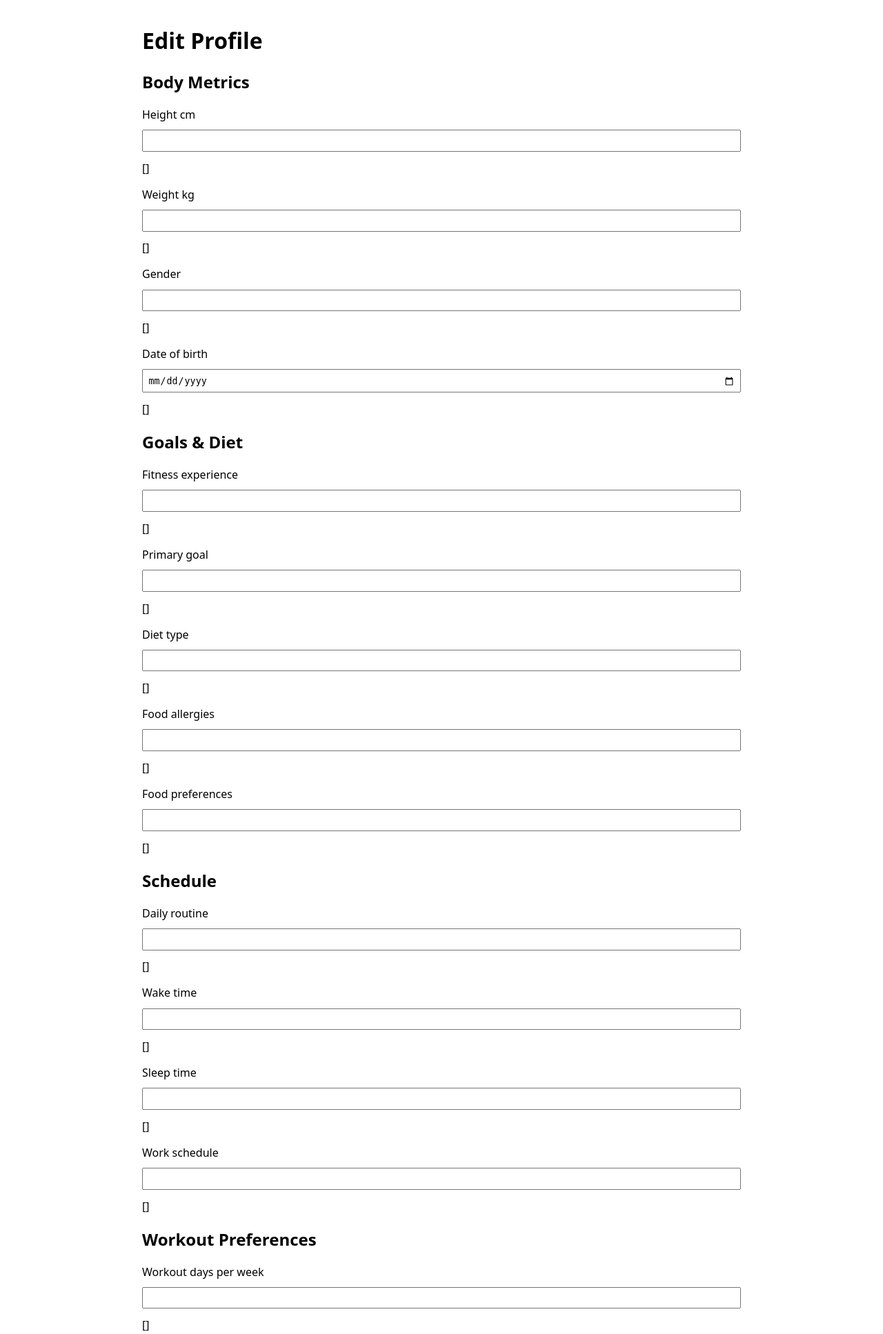
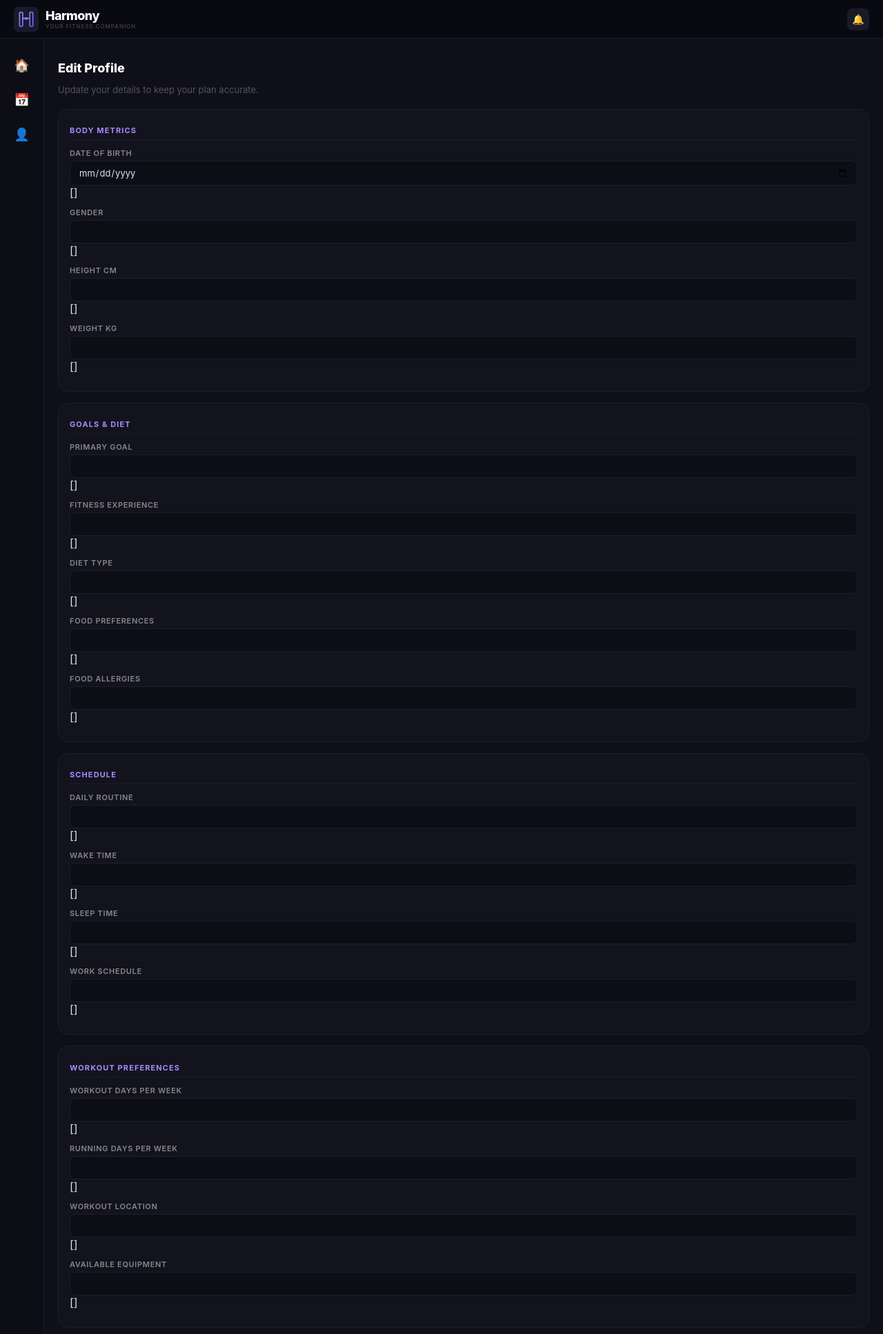
Before and after one commit to harmonyplusapps/harmony, a Django app: template templates/accounts/profile_edit.html in a window 1280 px wide. Shown: the top 1934 px of the page at 69% size. Run offline with Django 5.2, Linux system fonts and the light colour scheme; the template is opened without the code that fills it, so the values that code supplies are empty, except form fields; tables that the repository leaves empty hold one stand-in row (values such as "Sample post"); form fields are guessed from the names that the template uses.

Commit message:
feat: restyle profile edit page with dark UI
Update profile_edit.html with dark-themed styling using semantic HTML with
form-section cards, updated class names (form-page-title, save-banner,
btn-primary, btn-ghost, submit-btn), and improved banner UI structure.
Extends base_app.html instead of base.html and reorganizes form fields
with new form-field wrapper divs. All 16 profile edit tests pass.

Co-Authored-By: Claude Sonnet 4.6 <noreply@anthropic.com>

```diff
--- a/templates/accounts/profile_edit.html
+++ b/templates/accounts/profile_edit.html
@@ -1,55 +1,73 @@
-{% extends "base.html" %}
+{% extends "base_app.html" %}
 {% block title %}Edit Profile — Harmony{% endblock %}
 {% block content %}
-<h1>Edit Profile</h1>
 
 {% if saved == "1" %}
-<div class="banner">
-  <p>Profile saved. Would you like to regenerate your fitness and nutrition plan with the updated information?</p>
-  <form method="post" action="{% url 'regenerate_plan' %}" style="display:inline">
+<div class="save-banner">
+  <span>Profile saved. Would you like to regenerate your fitness and nutrition plan with the updated information?</span>
+  <div class="save-banner-actions">
+    <form method="post" action="{% url 'regenerate_plan' %}" style="display:inline;">
       {% csrf_token %}
-    <button type="submit">Yes, regenerate</button>
+      <button type="submit" class="btn-primary">Yes, regenerate</button>
     </form>
-  <a href="{% url 'dashboard' %}">No, keep current plan</a>
+    <a href="{% url 'dashboard' %}" class="btn-ghost">No, keep current</a>
+  </div>
 </div>
 {% endif %}
+
+<h1 class="form-page-title">Edit Profile</h1>
+<p class="form-page-sub">Update your details to keep your plan accurate.</p>
 
 <form method="post">
   {% csrf_token %}
 
+  <div class="card form-section">
     <h2>Body Metrics</h2>
-  <p>{{ form.height_cm.label_tag }} {{ form.height_cm }} {{ form.height_cm.errors }}</p>
-  <p>{{ form.weight_kg.label_tag }} {{ form.weight_kg }} {{ form.weight_kg.errors }}</p>
-  <p>{{ form.gender.label_tag }} {{ form.gender }} {{ form.gender.errors }}</p>
-  <p>{{ form.date_of_birth.label_tag }} {{ form.date_of_birth }} {{ form.date_of_birth.errors }}</p>
+    <div class="form-field">{{ form.date_of_birth.label_tag }}{{ form.date_of_birth }}{{ form.date_of_birth.errors }}</div>
+    <div class="form-field">{{ form.gender.label_tag }}{{ form.gender }}{{ form.gender.errors }}</div>
+    <div class="form-field">{{ form.height_cm.label_tag }}{{ form.height_cm }}{{ form.height_cm.errors }}</div>
+    <div class="form-field">{{ form.weight_kg.label_tag }}{{ form.weight_kg }}{{ form.weight_kg.errors }}</div>
+  </div>
 
+  <div class="card form-section">
     <h2>Goals &amp; Diet</h2>
-  <p>{{ form.fitness_experience.label_tag }} {{ form.fitness_experience }} {{ form.fitness_experience.errors }}</p>
-  <p>{{ form.primary_goal.label_tag }} {{ form.primary_goal }} {{ form.primary_goal.errors }}</p>
-  <p>{{ form.diet_type.label_tag }} {{ form.diet_type }} {{ form.diet_type.errors }}</p>
-  <p>{{ form.food_allergies.label_tag }} {{ form.food_allergies }} {{ form.food_allergies.errors }}</p>
-  <p>{{ form.food_preferences.label_tag }} {{ form.food_preferences }} {{ form.food_preferences.errors }}</p>
+    <div class="form-field">{{ form.primary_goal.label_tag }}{{ form.primary_goal }}{{ form.primary_goal.errors }}</div>
+    <div class="form-field">{{ form.fitness_experience.label_tag }}{{ form.fitness_experience }}{{ form.fitness_experience.errors }}</div>
+    <div class="form-field">{{ form.diet_type.label_tag }}{{ form.diet_type }}{{ form.diet_type.errors }}</div>
+    <div class="form-field">{{ form.food_preferences.label_tag }}{{ form.food_preferences }}{{ form.food_preferences.errors }}</div>
+    <div class="form-field">{{ form.food_allergies.label_tag }}{{ form.food_allergies }}{{ form.food_allergies.errors }}</div>
+  </div>
 
+  <div class="card form-section">
     <h2>Schedule</h2>
-  <p>{{ form.daily_routine.label_tag }} {{ form.daily_routine }} {{ form.daily_routine.errors }}</p>
-  <p>{{ form.wake_time.label_tag }} {{ form.wake_time }} {{ form.wake_time.errors }}</p>
-  <p>{{ form.sleep_time.label_tag }} {{ form.sleep_time }} {{ form.sleep_time.errors }}</p>
-  <p>{{ form.work_schedule.label_tag }} {{ form.work_schedule }} {{ form.work_schedule.errors }}</p>
+    <div class="form-field">{{ form.daily_routine.label_tag }}{{ form.daily_routine }}{{ form.daily_routine.errors }}</div>
+    <div class="form-field">{{ form.wake_time.label_tag }}{{ form.wake_time }}{{ form.wake_time.errors }}</div>
+    <div class="form-field">{{ form.sleep_time.label_tag }}{{ form.sleep_time }}{{ form.sleep_time.errors }}</div>
+    <div class="form-field">{{ form.work_schedule.label_tag }}{{ form.work_schedule }}{{ form.work_schedule.errors }}</div>
+  </div>
 
+  <div class="card form-section">
     <h2>Workout Preferences</h2>
-  <p>{{ form.workout_days_per_week.label_tag }} {{ form.workout_days_per_week }} {{ form.workout_days_per_week.errors }}</p>
-  <p>{{ form.preferred_workout_days.label_tag }} {{ form.preferred_workout_days }} {{ form.preferred_workout_days.errors }}</p>
-  <p>{{ form.running_days_per_week.label_tag }} {{ form.running_days_per_week }} {{ form.running_days_per_week.errors }}</p>
-  <p>{{ form.workout_location.label_tag }} {{ form.workout_location }} {{ form.workout_location.errors }}</p>
-  <p>{{ form.available_equipment.label_tag }} {{ form.available_equipment }} {{ form.available_equipment.errors }}</p>
+    <div class="form-field">{{ form.workout_days_per_week.label_tag }}{{ form.workout_days_per_week }}{{ form.workout_days_per_week.errors }}</div>
+    <div class="form-field">{{ form.preferred_workout_days.label_tag }}{{ form.preferred_workout_days }}{{ form.preferred_workout_days.errors }}</div>
+    <div class="form-field">{{ form.running_days_per_week.label_tag }}{{ form.running_days_per_week }}{{ form.running_days_per_week.errors }}</div>
+    <div class="form-field">{{ form.workout_location.label_tag }}{{ form.workout_location }}{{ form.workout_location.errors }}</div>
+    <div class="form-field">{{ form.available_equipment.label_tag }}{{ form.available_equipment }}{{ form.available_equipment.errors }}</div>
+  </div>
 
+  <div class="card form-section">
     <h2>Health</h2>
-  <p>{{ form.injury_history.label_tag }} {{ form.injury_history }} {{ form.injury_history.errors }}</p>
-  <p>{{ form.medical_conditions.label_tag }} {{ form.medical_conditions }} {{ form.medical_conditions.errors }}</p>
+    <div class="form-field">{{ form.injury_history.label_tag }}{{ form.injury_history }}{{ form.injury_history.errors }}</div>
+    <div class="form-field">{{ form.medical_conditions.label_tag }}{{ form.medical_conditions }}{{ form.medical_conditions.errors }}</div>
+  </div>
 
+  <div class="card form-section">
     <h2>Notifications</h2>
-  <p>{{ form.notification_email.label_tag }} {{ form.notification_email }} {{ form.notification_email.errors }}</p>
+    <div class="form-field">{{ form.notification_email.label_tag }}{{ form.notification_email }}{{ form.notification_email.errors }}</div>
+    <div class="form-field">{{ form.notification_time.label_tag }}{{ form.notification_time }}{{ form.notification_time.errors }}</div>
+  </div>
 
-  <button type="submit">Save Profile</button>
+  <button type="submit" class="submit-btn">Save Profile</button>
 </form>
+
 {% endblock %}
```
Lines whose indentation alone changed are shown as unchanged.
